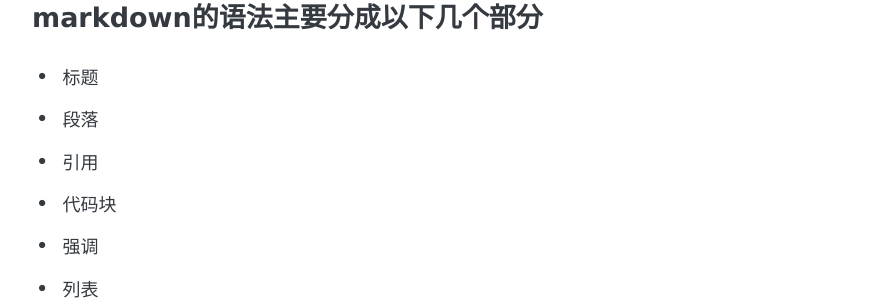
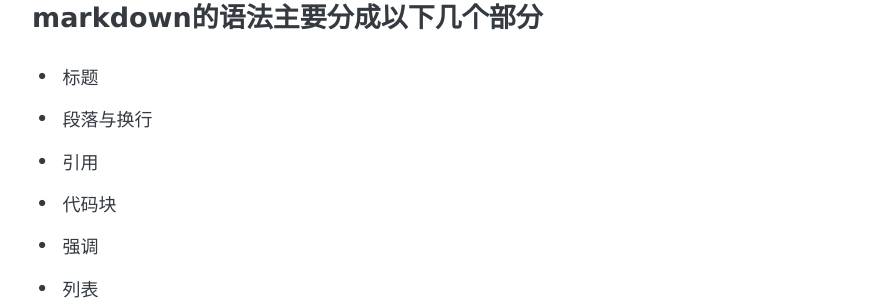
Before and after one commit to perfiffer/perfiffer.github.io, a Jekyll site: the page built from _posts/2019-04-16-markdown语法.md, in a window 1280 px wide and 1400 px high. Shown: the part 168-468 px from the top of the window, without its empty margins (194-1085 px from the left). Built offline with Jekyll 4.4.1, drawn with Linux system fonts in a browser that asks for light colours; some web fonts are replaced; comment, search, counter and statistics services are not loaded.

Commit message:
update blog

```diff
--- a/_posts/2019-04-16-markdown语法.md
+++ b/_posts/2019-04-16-markdown语法.md
@@ -7,7 +7,7 @@
 ---
 ### markdown的语法主要分成以下几个部分
 * 标题
-* 段落
+* 段落与换行
 * 引用
 * 代码块
 * 强调
@@ -40,7 +40,10 @@
 ##### 五级标题
 ###### 六级标题
 
-#### 二、段落
+#### 二、段落与换行
+段落一
+段落二
+段落三
 
 #### 三、引用
 在引用的内容前加`>`即可。引用可嵌套，即多个`>`。
```
